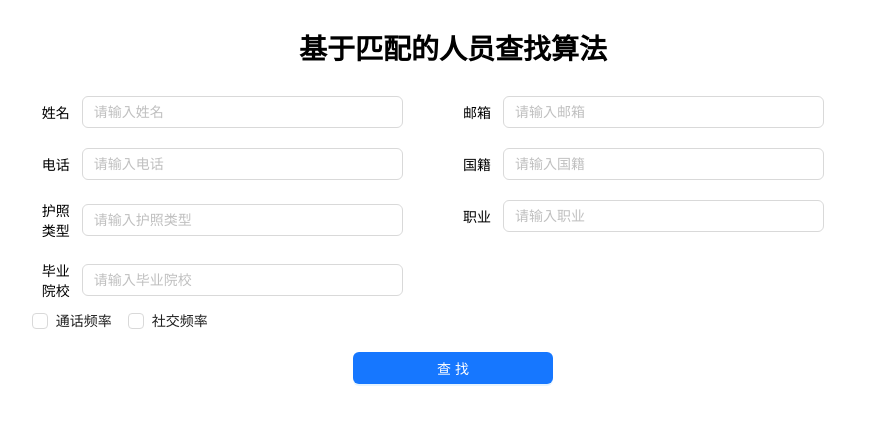
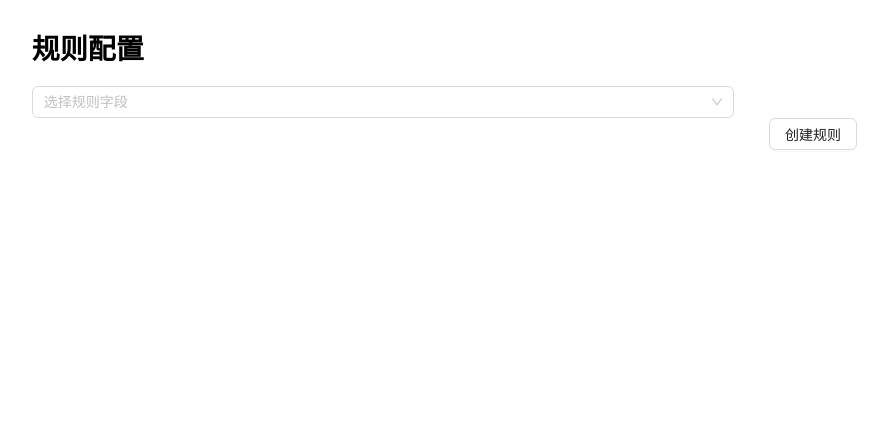
Before and after one commit to fightlee01/find-prople, a React (Create React App) app: page /#/fix_rules in a window 1280 px wide. Shown: the top 424 px of the page, without its empty margins (187-1075 px from the left). Built offline with nearby package versions, Linux system fonts and the light colour scheme.

Commit message:
add demo

```diff
--- a/package.json
+++ b/package.json
@@ -11,6 +11,7 @@
     "http-proxy-middleware": "^2.0.6",
     "react": "^18.2.0",
     "react-dom": "^18.2.0",
+    "react-router-dom": "^6.9.0",
     "react-scripts": "5.0.1",
     "web-vitals": "^2.1.4"
   },
--- a/src/App.js
+++ b/src/App.js
@@ -1,5 +1,6 @@
 import { Col, Row } from 'antd';
-import SelectRule from './component/select-rule';
+import SelectRule from './component/match_person';
+import CreateRules from "./component/create_rules";
 
 function App() {
   return (
@@ -9,7 +10,7 @@ function App() {
         {/* middle */}
         <Col span={16}>
           <Row align='center'>
-            <Col><h1>基于匹配的人员查找算法</h1></Col>
+            <Col><h1>基于规则匹配的人员查找算法</h1></Col>
           </Row>
           {/* select rule */}
           <Row>
--- /dev/null
+++ b/src/component/create_rules/index.css
@@ -0,0 +1,10 @@
+.rule-make-up {
+    display: flex;
+    margin-top: 10px;
+}
+.rule-make-up-item {
+    display: flex;
+}
+.rule-make-up-label {
+    margin: 8px;
+}
--- /dev/null
+++ b/src/component/create_rules/index.js
@@ -0,0 +1,141 @@
+import { Button, Col, Row, Select, Space, Table } from 'antd';
+import { useState } from "react";
+import './index.css'
+
+const {Option} = Select;
+
+const CreateRules = () => {
+
+  const [rulesItem, setRulesItem] = useState([])
+  const [rulesValue, setRulesValue] = useState([])
+  const [ruleList, setRuleList] = useState([])
+
+  const rules_field = [
+    {value: 'name', label: '姓名'},
+    {value: 'email', label: '邮箱'},
+    {value: 'phone_number', label: '电话'},
+    {value: 'country', label: '国籍'},
+    {value: 'passport_type', label: '护照类型'},
+    {value: 'occupation', label: '职业'},
+    {value: 'call_frequency', label: '通话频率'},
+    {value: 'society_frequency', label: '社交频率'},
+    {value: 'express_info', label: '快递信息'},
+    {value: 'city', label: '所在城市'},
+  ]
+
+  const columns = [
+    {
+      title: '规则序号',
+      dataIndex: 'number',
+      key: 'number',
+      width: '100px'
+    },
+    {
+      title: '规则',
+      dataIndex: 'rule',
+      key: 'rule',
+    }
+  ];
+  const handleChange = (value, detail_info) => {
+    const tmp = []
+    setRulesValue([...value])
+    for (let item of detail_info) {
+      tmp.push(item.label)
+    }
+    setRulesItem([...tmp])
+  }
+
+  const onCreateRules = () => {
+    console.log(rulesValue)
+    console.log(rulesItem)
+    setRuleList([...ruleList, {
+      key: ruleList.length + 1,
+      number: ruleList.length + 1,
+      rule: rulesItem.join('+')
+    }])
+    setRulesItem([])
+    setRulesValue([])
+  }
+
+  return (
+    <>
+      <Row>
+        <Col span={ 4 }></Col>
+        <Col span={ 16 }>
+          <Row>
+            <Col>
+              <h1>规则配置</h1>
+            </Col>
+          </Row>
+          <Row>
+            <Col span={ 20 }>
+              <Select
+                mode="tags"
+                allowClear
+                style={ {
+                  width: '100%',
+                } }
+                placeholder="选择规则字段"
+                onChange={ handleChange }
+                optionLabelProp="label"
+              >
+                { rules_field.map((item) => {
+                  return (
+                    <Option key={ item.value } value={ item.value } label={ item.label }>
+                      <Space>
+                        { item.label }
+                      </Space>
+                    </Option>)
+                }) }
+              </Select>
+            </Col>
+          </Row>
+          <Row>
+            <Col span={ 20 }>
+              <div className='rule-make-up'>
+                { rulesItem.map((item, index) => {
+                  return (
+                    <div key={ index } className='rule-make-up-item'>
+                      <div className='rule-make-up-label'>{ item }</div>
+                      { index !== rulesItem.length - 1 ? <Select
+                        placeholder="选择组合规则"
+                        optionFilterProp="children"
+                        filterOption={ (input, option) =>
+                          (option?.label ?? '').toLowerCase().includes(input.toLowerCase())
+                        }
+                        options={ [
+                          {
+                            value: 'mixed',
+                            label: '交集',
+                          },
+                          {
+                            value: 'union',
+                            label: '并集',
+                          },
+                          {
+                            value: 'add',
+                            label: '补集',
+                          },
+                        ] }
+                      /> : '' }
+                    </div>
+                  )
+                }) }
+              </div>
+            </Col>
+            <Col offset={ 1 } span={ 3 }><Button onClick={ onCreateRules }>创建规则</Button></Col>
+          </Row>
+          <Row>
+            <Col span={ 20 }>
+              { ruleList.length > 0 ? <Table columns={ columns } dataSource={ ruleList }/> : '' }
+            </Col>
+          </Row>
+        </Col>
+        <Col span={ 4 }></Col>
+      </Row>
+    </>
+  )
+
+}
+
+export default CreateRules
--- /dev/null
+++ b/src/component/find_person/index.js
@@ -0,0 +1,32 @@
+import { Col, Row, Checkbox } from "antd";
+
+
+const FindPerson = () => {
+
+  const onChange = (checkedValues) => {
+    console.log('checked = ', checkedValues);
+  };
+  const plainOptions = ['规则1', '规则2', '规则3'];
+
+  return (
+    <>
+      <Row>
+        <Col span={24}>
+          <Row justify='center'>
+            <Col><h1>基于规则匹配人员发现系统</h1></Col>
+          </Row>
+          <Row>
+            <Col span={4}></Col>
+            <Col span={20}>
+              <Checkbox.Group options={plainOptions} defaultValue={['Apple']} onChange={onChange} />
+            </Col>
+            <Col span={4}></Col>
+          </Row>
+          <Row></Row>
+        </Col>
+      </Row>
+    </>
+  )
+}
+
+export default FindPerson
--- a/src/component/select-rule/index.js
+++ b/src/component/match_person/index.js
@@ -1,7 +1,9 @@
 import { Checkbox, Col, Row, Input, Button, message } from "antd";
 import './index.css'
 import { useState } from 'react';
+// import {useHref} from 'react-router-dom'
 import axios from 'axios';
+import { Link } from "react-router-dom";
 
 function SelectRule() {
   const [name, setName] = useState('')
@@ -13,6 +15,9 @@ function SelectRule() {
   const [school, setSchool] = useState('')
   const [options, setOptions] = useState({})
   const [org, setOrg] = useState('')
+
+
+  const plainOptions = ['规则1', '规则2', '规则3', '规则4', '规则5', '规则6'];
 
 
   const getName = e => {
@@ -44,6 +49,10 @@ function SelectRule() {
     setOptions(tmp)
   }
 
+  const onChangeCheck = () => {
+
+  }
+
   const onFindPeople = async () => {
     const reg = /^\w+((.\w+)|(-\w+))@[A-Za-z0-9]+((.|-)[A-Za-z0-9]+).[A-Za-z0-9]+$/
     if (!name) {
@@ -69,6 +78,12 @@ function SelectRule() {
 
   return (
     <>
+      <Row>
+        <Col span={ 24 }>
+          <Checkbox.Group options={ plainOptions } defaultValue={ ['Apple'] } onChange={ onChangeCheck }/>
+          <Link to='/fix_rules'>配置规则</Link>
+        </Col>
+      </Row>
       <Row>
         <Col span={ 12 }>
           <div className='one-row'>
@@ -113,14 +128,14 @@ function SelectRule() {
           </div>
         </Col>
       </Row>
-      <Row>
-        <Col span={ 24 }>
-          <Checkbox.Group onChange={ getOptions }>
-            <Checkbox value='call_f'>通话频率</Checkbox>
-            <Checkbox value='social_f'>社交频率</Checkbox>
-          </Checkbox.Group>
-        </Col>
-      </Row>
+      {/*<Row>*/ }
+      {/*  <Col span={ 24 }>*/ }
+      {/*    <Checkbox.Group onChange={ getOptions }>*/ }
+      {/*      <Checkbox value='call_f'>通话频率</Checkbox>*/ }
+      {/*      <Checkbox value='social_f'>社交频率</Checkbox>*/ }
+      {/*    </Checkbox.Group>*/ }
+      {/*  </Col>*/ }
+      {/*</Row>*/ }
       <Row justify='center'>
         <Col span={ 24 }>
           <div className='find-people'><Button type="primary" style={ {width: '200px'} }
--- a/src/index.js
+++ b/src/index.js
@@ -2,11 +2,19 @@ import React from 'react';
 import ReactDOM from 'react-dom/client';
 import App from './App';
 import reportWebVitals from './reportWebVitals';
+import { BrowserRouter, HashRouter, Route, Routes } from "react-router-dom";
+import CreateRules from "./component/create_rules";
+import FindPerson from "./component/find_person";
 
 const root = ReactDOM.createRoot(document.getElementById('root'));
 root.render(
   <React.StrictMode>
-    <App />
+    <HashRouter>
+      <Routes>
+        <Route path='/' element={<App />}/>
+        <Route path='/fix_rules' element={<CreateRules />} />
+      </Routes>
+    </HashRouter>
   </React.StrictMode>
 );
 
--- a/src/setupProxy.js
+++ b/src/setupProxy.js
@@ -3,7 +3,7 @@ const { createProxyMiddleware } = require('http-proxy-middleware')
 module.exports = function (app) {
   app.use(
     createProxyMiddleware('/api', {
-      target: 'http://192.168.31.153:8080/',
+      target: 'http://127.0.0.1:8080/',
       changeOrigin: true,
       pathRewrite: { '^/api': '' }
     })
```
Also changed, not shown: src/component/match_person/index.css (renamed from src/component/select-rule/index.css), 1 other file (tests, documents, lock files or other folders).
